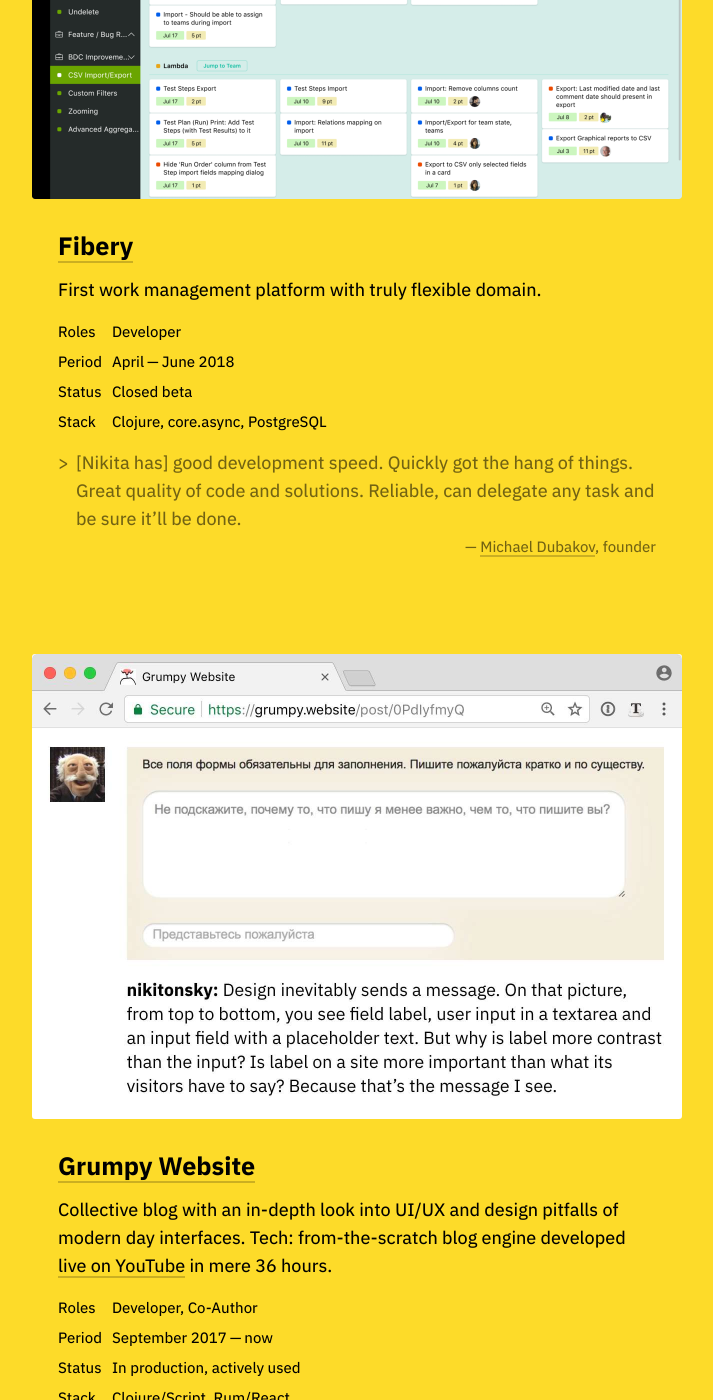
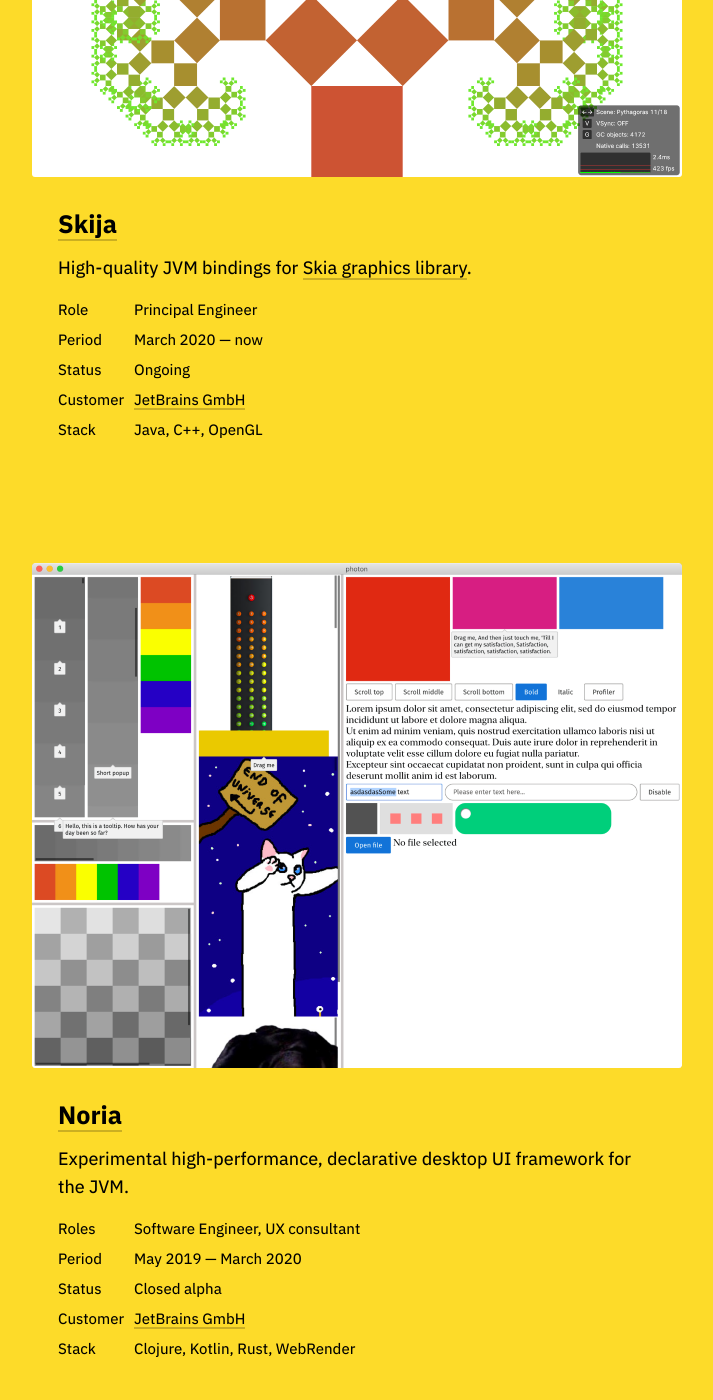
Before and after one commit to tonsky/tonsky.github.io, a Jekyll site: the page built from projects/index.html, in a window 1280 px wide and 1400 px high, scrolled down 1257 px. Shown: the whole window, without its empty margins (284-997 px from the left). Built offline with Jekyll 4.4.1, drawn with Linux system fonts in a browser that asks for light colours; some of the changed text lies outside the part shown.

Commit message:
Added Noria and Skija to projects

```diff
--- a/projects/index.html
+++ b/projects/index.html
@@ -40,19 +40,42 @@
   <div>Expertise</div><div>15 years of distributed systems, highly interactive web apps (full stack), UX/UI design, Clojure/Script, Erlang, Python, Kotlin, Java</div>
   <div>Github</div><div><a href="https://github.com/tonsky">github.com/tonsky</a></div>
   <div>Contact me</div><div><a href="mailto:niki@tonsky.me">niki@tonsky.me</a> or @<a href="https://twitter.com/nikitonsky">nikitonsky</a></div>
-  <div>Location</div><div>Novosibirsk → Moscow → Munich, Germany (UTC+1)</div>
+  <div>Location</div><div>Novosibirsk → Moscow → Munich, Germany (UTC+2)</div>
 </div>
 
 
 <h1>Projects (newest to oldest)</h1>
 
+<figure><a href="https://github.com/jetbrains/skija"><img src=skija.png height=375></a></figure>
+<h2><a href="https://github.com/jetbrains/skija">Skija</a></h2>
+<p>High-quality JVM bindings for <a href="https://skia.org/">Skia graphics library</a>.</p>
+<div class="table">
+  <div>Role</div><div>Principal Engineer</div>
+  <div>Period</div><div>March 2020 — now</div>
+  <div>Status</div><div>Ongoing</div>
+  <div>Customer</div><div><a href="https://www.jetbrains.com/company/">JetBrains GmbH</a></div>
+  <div>Stack</div><div>Java, C++, OpenGL</div>
+</div>
+
+<figure><a href="https://github.com/jetbrains/noria-clj"><img src=noria.png height=505></a></figure>
+<h2><a href="https://github.com/jetbrains/noria-clj">Noria</a></h2>
+<p>Experimental high-performance, declarative desktop UI framework for the JVM.</p>
+<div class="table">
+  <div>Roles</div><div>Software Engineer, UX consultant</div>
+  <div>Period</div><div>May 2019 — March 2020</div>
+  <div>Status</div><div>Closed alpha</div>
+  <div>Customer</div><div><a href="https://www.jetbrains.com/company/">JetBrains GmbH</a></div>
+  <div>Stack</div><div>Clojure, Kotlin, Rust, WebRender</div>
+</div>
+
 <figure><a href="https://fibery.io/"><img src=fibery.png height=397></a></figure>
 <h2><a href="https://fibery.io/">Fibery</a></h2>
 <p>First work management platform with truly flexible domain.</p>
 <div class="table">
-  <div>Roles</div><div>Developer</div>
+  <div>Role</div><div>Developer</div>
   <div>Period</div><div>April — June 2018</div>
   <div>Status</div><div>Closed beta</div>
+  <div>Customer</div><div><a href="https://www.targetprocess.com/about/">Targetprocess Ltd</a></div>
   <div>Stack</div><div>Clojure, core.async, PostgreSQL</div>
 </div>
 <blockquote>
```
Also changed, not shown: projects/noria.png (added), projects/skija.png (added).
